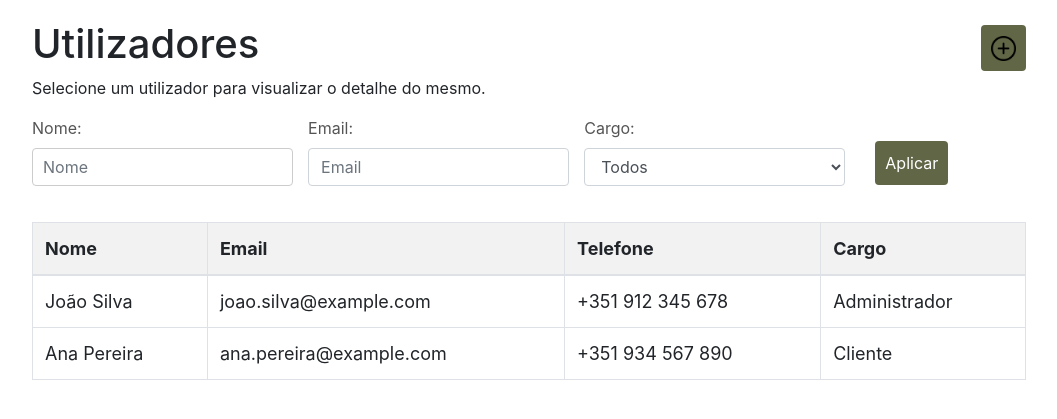
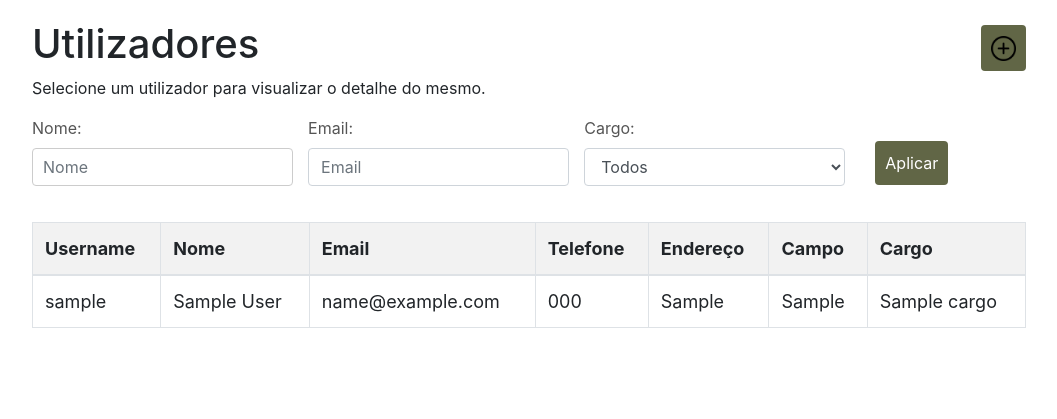
Before and after one commit to Destronex122/BD2-Projeto, a Django app: page /users/ in a window 1280 px wide. Shown: the part 86-505 px from the top of the page, without its empty margins (111-1168 px from the left). Run offline with Django 5.2, Linux system fonts and the light colour scheme; a user stored in the database is signed in; tables that the repository leaves empty hold one stand-in row (values such as "Sample post"); some libraries are stand-ins or nearby versions; some web fonts are replaced.

Commit message:
tabela de utilizadores dinamica

```diff
--- a/BD2/Backoffice/models.py
+++ b/BD2/Backoffice/models.py
@@ -1,6 +1,7 @@
 from pymongo import MongoClient
 from pymongo import MongoClient
 from bson.json_util import dumps
+from django.db import models
 
 dbname='Interaction_Database'
 dbcollection="coordinates"
@@ -79,3 +80,44 @@ def load_vineyards(request):
     print(json_data)
 
     return json_data
+#Modelo Cargo
+
+class Cargo(models.Model):
+    cargoid = models.IntegerField(primary_key=True)
+    nome = models.CharField(max_length=100)
+
+    class Meta:
+        managed = False
+        db_table = 'cargo'
+
+
+#Modelo Campos
+
+class Campos(models.Model):
+    campoid = models.IntegerField(primary_key=True)
+    coordenadas = models.CharField(max_length=255)
+    morada = models.CharField(max_length=255)
+    cidade = models.CharField(max_length=100)
+    pais = models.CharField(max_length=100)
+    datacriacao = models.DateField()
+
+    class Meta:
+        managed = False
+        db_table = 'campos'
+
+#Modelo User
+
+class Users(models.Model):
+    userid = models.IntegerField(primary_key=True)
+    username = models.CharField(unique=True, max_length=50)
+    nome = models.CharField(max_length=100)
+    email = models.CharField(unique=True, max_length=100)
+    password = models.CharField(max_length=255)
+    telefone = models.CharField(max_length=15)
+    endereco = models.CharField(max_length=255)
+    campoid = models.ForeignKey(Campos, models.DO_NOTHING, db_column='campoid', blank=True, null=True)
+    cargoid = models.ForeignKey(Cargo, models.DO_NOTHING, db_column='cargoid', blank=True, null=True)
+
+    class Meta:
+        managed = False
+        db_table = 'users'
--- a/BD2/Backoffice/templates/users.html
+++ b/BD2/Backoffice/templates/users.html
@@ -64,25 +64,28 @@
     <table class="table table-bordered" id="userTable">
         <thead>
             <tr>
+                <th>Username</th>
                 <th>Nome</th>
                 <th>Email</th>
                 <th>Telefone</th>
+                <th>Endereço</th>
+                <th>Campo</th>
                 <th>Cargo</th>
             </tr>
         </thead>
         <tbody>
+            {% for user in users %}
             <tr>
-                <td>João Silva</td>
-                <td>joao.silva@example.com</td>
-                <td>+351 912 345 678</td>
-                <td>Administrador</td>
+                <td>{{ user.username }}</td>
+                <td>{{ user.nome }}</td>
+                <td>{{ user.email }}</td>
+                <td>{{ user.telefone }}</td>
+                <td>{{ user.endereco }}</td>
+                <td>{% if user.campoid %}{{ user.campoid.morada }}{% else %}-{% endif %}</td>
+                <td>{% if user.cargoid %}{{ user.cargoid.nome }}{% else %}-{% endif %}</td>
+
             </tr>
-            <tr>
-                <td>Ana Pereira</td>
-                <td>ana.pereira@example.com</td>
-                <td>+351 934 567 890</td>
-                <td>Cliente</td>
-            </tr>
+            {% endfor %}
         </tbody>
     </table>
 
--- a/BD2/Backoffice/views.py
+++ b/BD2/Backoffice/views.py
@@ -10,6 +10,7 @@ from django.contrib.auth.forms import UserCreationForm
 from django.contrib.auth.decorators import login_required
 from django.http import HttpResponseNotFound
 from django.apps import apps
+from .models import Users
 
 
 # Create your views here.
@@ -48,7 +49,8 @@ def userdetail(request):
 
 @login_required
 def users(request):
-    return render(request, 'users.html')
+    users = Users.objects.select_related('campoid', 'cargoid').all()
+    return render(request, 'users.html', {'users': users})
 
 @login_required
 def delivery(request):
```
